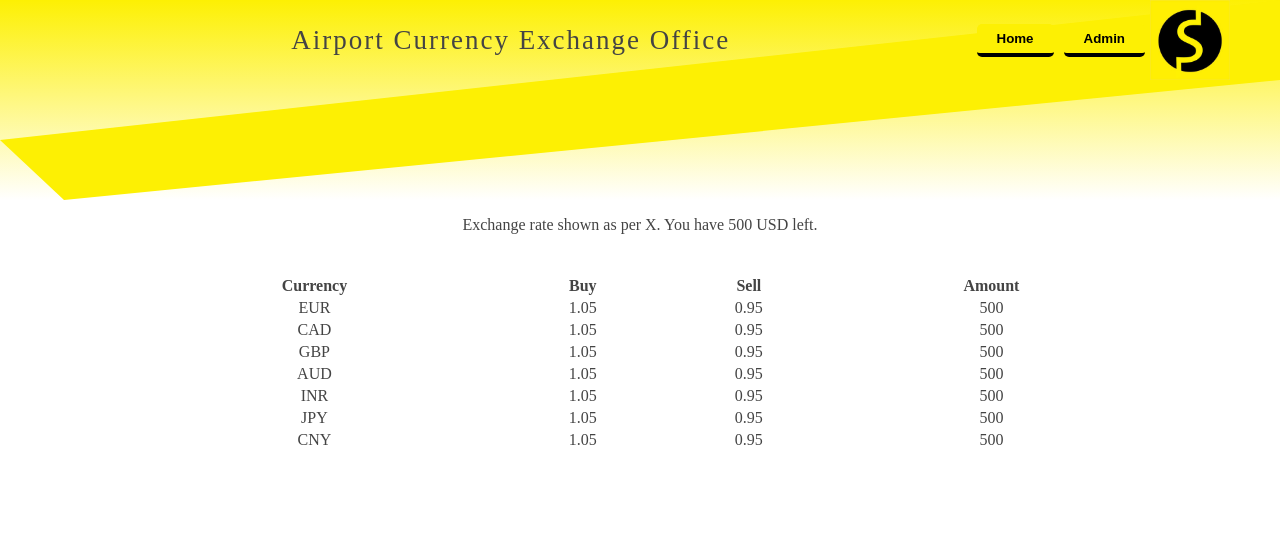
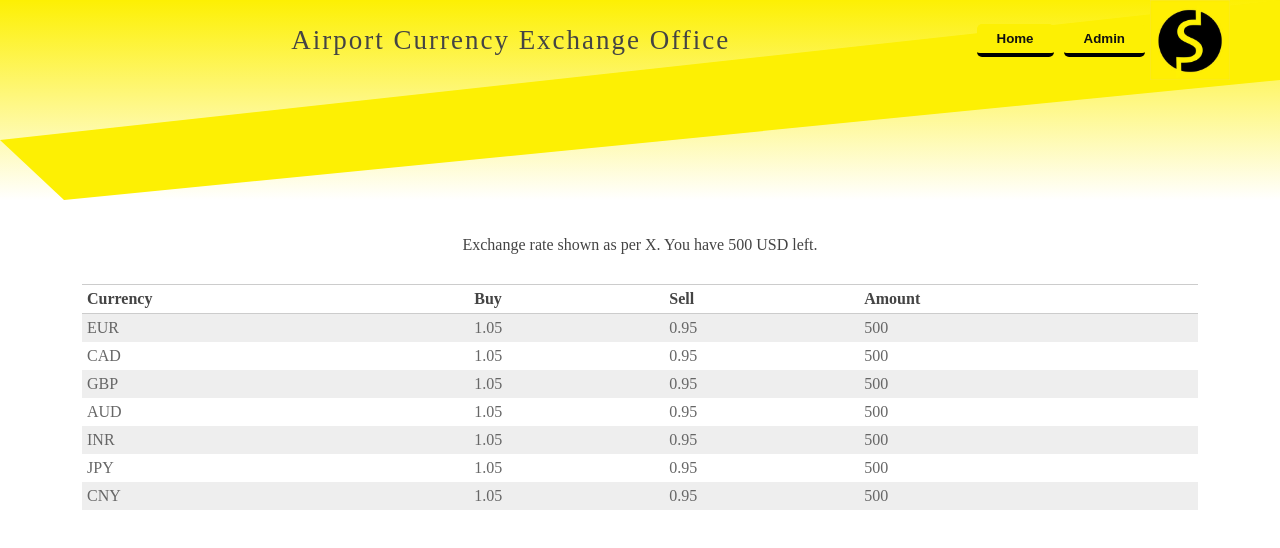
Before and after one commit to mrivar/AirportCurrencyExchangeOfficeApp, a React app: page / in a window 1280 px wide. Built offline with nearby package versions, Linux system fonts and the light colour scheme; a web font is replaced by a local one.

Commit message:
Style Home Page and add last details to header

```diff
--- a/src/client/header.css
+++ b/src/client/header.css
@@ -47,19 +47,21 @@ header section button {
   border-width: 0 0 4px;
   border-color: #111;
   border-radius: 5px;
+  color: #111;
   cursor: pointer;
   font-weight: 555;
   margin: 0 5px;
   padding: 7px 20px;
-  -webkit-transition:0.25s all ease;
-  -o-transition:0.25s all ease;
-  -ms-transition:0.25s all ease;
-  -moz-transition:0.25s all ease;
+  -webkit-transition:0.3s all ease;
+  -o-transition:0.3s all ease;
+  -ms-transition:0.3s all ease;
+  -moz-transition:0.3s all ease;
 }
 
 header section button:hover {
   background-position: 100% 0%, 100% 110%;
   color:#EEE;
+  border-color: #FFF;
 }
 
 header section img {
@@ -82,7 +84,7 @@ header svg {
 
 @media screen and (max-width:500px) {
   header {
-    height: 150px;
+    height: 140px;
   }
 
   header #headerContainer{
--- a/src/client/styles.css
+++ b/src/client/styles.css
@@ -8,6 +8,11 @@ body {
   margin: auto;
 }
 
+#currencyContainer {
+  box-sizing: border-box;
+  padding: 20px;
+}
+
 #currencyContainer,
 #currencyContainer div{
   float: left;
@@ -15,8 +20,40 @@ body {
   text-align: center;
 }
 
-table {
-  width: 80%;
+#currencyContainer table {
+  width: 90%;
   max-width: 1200px;
-  margin: 40px auto 0;
+  margin: 30px auto 0;
+  border-collapse: collapse;
+  text-align: left;
 }
+
+#currencyContainer table th,
+#currencyContainer table td {
+  padding: 5px;
+}
+
+#currencyContainer table th {
+  border-color: #CCC;
+  border-style: solid;
+  border-width: 1px 0;
+}
+
+#currencyContainer table tbody {
+  color: #666;
+}
+
+#currencyContainer table tbody tr:nth-of-type(odd) {
+  background-color: #EEE;
+}
+
+#currencyContainer table tbody tr:hover {
+  cursor: pointer;
+  background-color: #DDD;
+}
+
+@media screen and (max-width:500px) {
+  #currencyContainer table {
+    text-align: center;
+  }
+}
```
